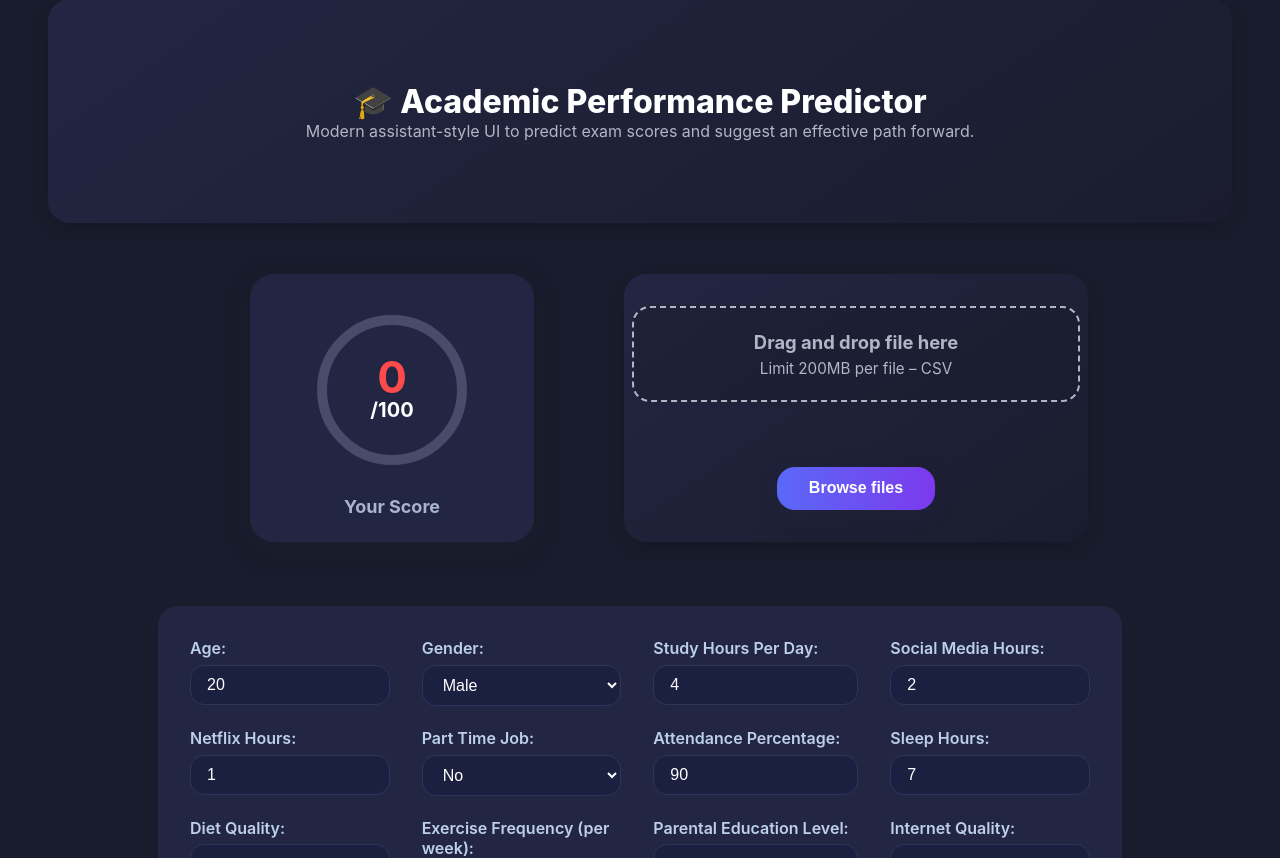
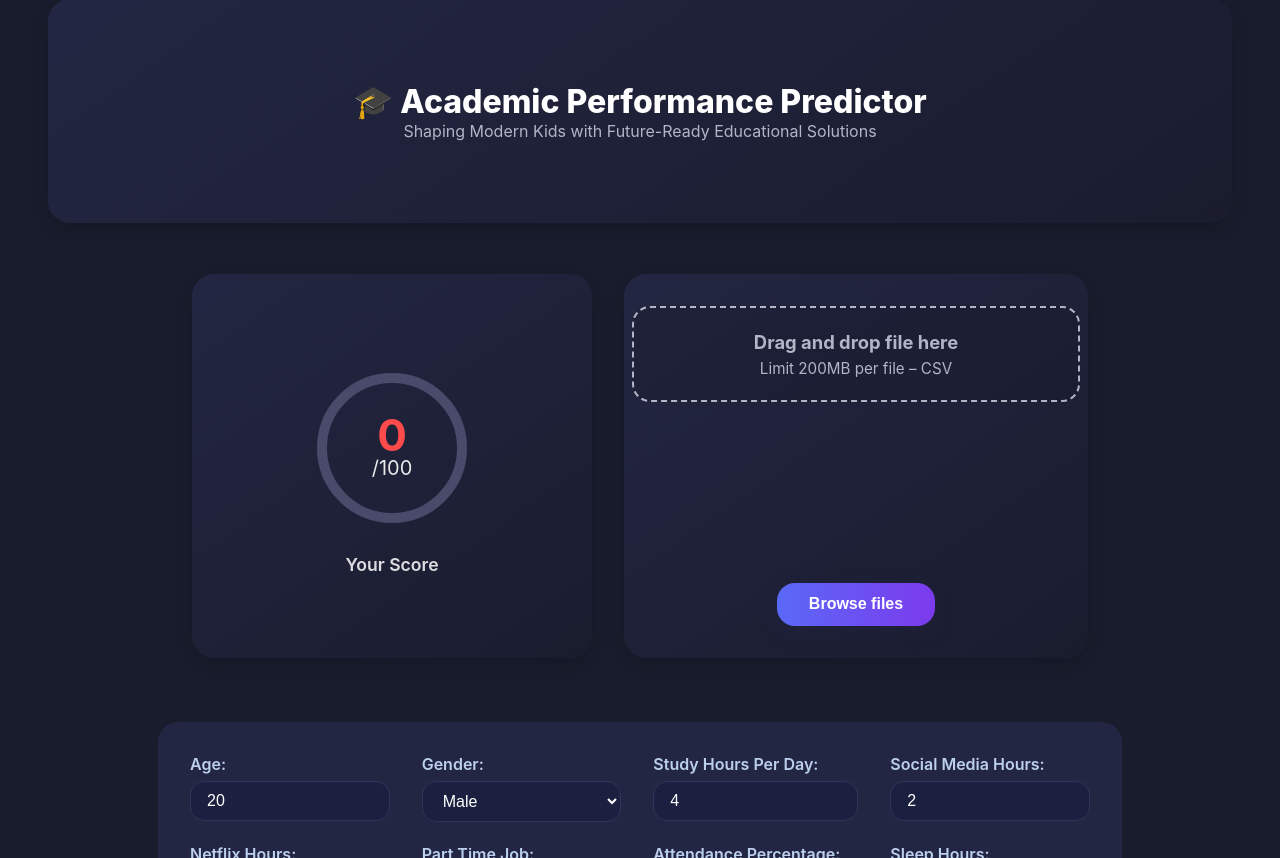
Before and after one commit to Pritam-Mondal18/academic-performance-app-2.O, a React (Vite) app in the folder frontend/: page / in a window 1280 px wide. Shown: the part 460-1318 px from the top of the page. Built offline with nearby package versions, Linux system fonts and the light colour scheme.

Commit message:
fix ui design

```diff
--- a/frontend/src/components/DashboardMain.jsx
+++ b/frontend/src/components/DashboardMain.jsx
@@ -49,8 +49,7 @@ const DashboardMain = ({ score = 0, darkMode }) => {
       <div className={`title-card ${darkMode ? "dark" : "light"}`}>
         <h1>🎓 Academic Performance Predictor</h1>
         <div className="subtitle">
-          Modern assistant-style UI to predict exam scores and suggest an
-          effective path forward.
+          Shaping Modern Kids with Future-Ready Educational Solutions
         </div>
       </div>
 
--- a/frontend/src/components/GaugeCard.css
+++ b/frontend/src/components/GaugeCard.css
@@ -1,29 +1,95 @@
 .gauge-card {
-  border-radius: 24px;
-  padding: 24px 32px;
-  min-width: 220px;
-  min-height: 220px;
+  position: relative;
+  flex: 1;
+  min-width: 280px;
+  max-width: 380px;
+  min-height: 320px;
   display: flex;
   flex-direction: column;
   justify-content: center;
   align-items: center;
-  font-weight: 700;
-  box-shadow: 0 8px 24px rgba(26, 31, 43, 0.5);
+  border-radius: 22px;
+  padding: 2rem;
+  transition: all 0.3s ease;
+  box-shadow: 0 6px 18px rgba(0, 0, 0, 0.15);
+  cursor: pointer;
 }
 
 .gauge-card.dark {
-  background: #232642;
-  color: #fd4a4a;
+  background: linear-gradient(145deg, #232642, #1a1c2e);
+  color: #fff;
+}
+.gauge-card.light {
+  background: #fff;
+  color: #222;
+  border: 1px solid #e0e0e0;
 }
 
-.gauge-card.light {
-  background: #fff;
-  color: #fd4a4a;
-  border: 1px solid #ddd;
+.gauge-card:hover {
+  transform: translateY(-4px);
+  box-shadow: 0 10px 24px rgba(0, 0, 0, 0.25);
 }
 
+/* Tooltip */
+.tooltip {
+  position: absolute;
+  top: 10px;
+  right: 10px;
+  background: rgba(40, 40, 70, 0.85);
+  color: #fff;
+  font-size: 0.8rem;
+  padding: 6px 10px;
+  border-radius: 8px;
+  opacity: 0;
+  pointer-events: none;
+  transition: opacity 0.25s ease;
+  white-space: nowrap;
+}
+.gauge-card.light .tooltip {
+  background: rgba(50, 50, 50, 0.85);
+}
+.gauge-card:hover .tooltip {
+  opacity: 1;
+}
+
+/* SVG background ring */
+.gauge-bg {
+  stroke: #4a4b6a;
+}
+.gauge-card.light .gauge-bg {
+  stroke: #ddd;
+}
+
+/* SVG progress ring */
+.gauge-progress {
+  stroke: url(#gradient);
+  transition: stroke-dashoffset 0.5s ease;
+}
+
+/* Score text */
+.gauge-score {
+  fill: #fd4a4a;
+  font-weight: bold;
+}
+.gauge-max {
+  fill: currentColor;
+  opacity: 0.9;
+}
+
+/* Label below gauge */
 .gauge-label {
   margin-top: 16px;
-  font-size: 18px;
-  color: #aab4cc;
+  font-size: 1.1rem;
+  font-weight: 600;
+  color: inherit;
+  opacity: 0.85;
 }
+
+/* Responsive */
+@media (max-width: 768px) {
+  .gauge-card {
+    min-width: 260px;
+    max-width: 100%;
+    min-height: 280px;
+  }
+}
--- a/frontend/src/components/GaugeCard.jsx
+++ b/frontend/src/components/GaugeCard.jsx
@@ -1,17 +1,40 @@
-import React from "react";
+import React, { useEffect, useState } from "react";
 import "./GaugeCard.css";
 
 const GaugeCard = ({ value = 0, maxValue = 100, darkMode }) => {
-  const percentage = Math.min(Math.max(value, 0), maxValue) / maxValue;
+  const [displayValue, setDisplayValue] = useState(0);
+
+  // Animate the score from 0 → value
+  useEffect(() => {
+    let start = 0;
+    const duration = 1000; // 1 second
+    const stepTime = Math.abs(Math.floor(duration / value || 1));
+
+    const counter = setInterval(() => {
+      start += 1;
+      if (start >= value) {
+        start = value;
+        clearInterval(counter);
+      }
+      setDisplayValue(start);
+    }, stepTime);
+
+    return () => clearInterval(counter);
+  }, [value]);
+
+  const percentage = Math.min(Math.max(displayValue, 0), maxValue) / maxValue;
   const radius = 70;
   const circumference = 2 * Math.PI * radius;
   const strokeDashoffset = circumference * (1 - percentage);
 
   return (
     <div className={`gauge-card ${darkMode ? "dark" : "light"}`}>
-      <svg width={180} height={180}>
+      {/* Tooltip */}
+      <div className="tooltip">Predicted exam score based on your inputs</div>
+
+      <svg width={180} height={180} className="gauge-svg">
         <circle
-          stroke={darkMode ? "#4a4b6a" : "#ccc"}
+          className="gauge-bg"
           fill="transparent"
           strokeWidth={10}
           r={radius}
@@ -19,7 +42,7 @@ const GaugeCard = ({ value = 0, maxValue = 100, darkMode }) => {
           cy={90}
         />
         <circle
-          stroke="url(#gradient)"
+          className="gauge-progress"
           fill="transparent"
           strokeWidth={10}
           strokeLinecap="round"
@@ -28,7 +51,6 @@ const GaugeCard = ({ value = 0, maxValue = 100, darkMode }) => {
           r={radius}
           cx={90}
           cy={90}
-          style={{ transition: "stroke-dashoffset 0.5s ease" }}
         />
         <defs>
           <linearGradient id="gradient" x1="1" y1="0" x2="0" y2="1">
@@ -37,6 +59,7 @@ const GaugeCard = ({ value = 0, maxValue = 100, darkMode }) => {
             <stop offset="100%" stopColor="#673ab7" />
           </linearGradient>
         </defs>
+
         {/* SCORE */}
         <text
           x="50%"
@@ -44,23 +67,24 @@ const GaugeCard = ({ value = 0, maxValue = 100, darkMode }) => {
           dominantBaseline="middle"
           textAnchor="middle"
           fontSize="44"
-          fill="#fd4a4a"
-          fontWeight="bold"
+          className="gauge-score"
         >
-          {Math.round(value)}
+          {Math.round(displayValue)}
         </text>
-        {/* /100 */}
+
+        {/* /100 BELOW SCORE */}
         <text
           x="50%"
           y="62%"
           dominantBaseline="middle"
           textAnchor="middle"
           fontSize="20"
-          fill={darkMode ? "#fff" : "#333"}
+          className="gauge-max"
         >
           /{maxValue}
         </text>
       </svg>
+
       <span className="gauge-label">Your Score</span>
     </div>
   );
```
